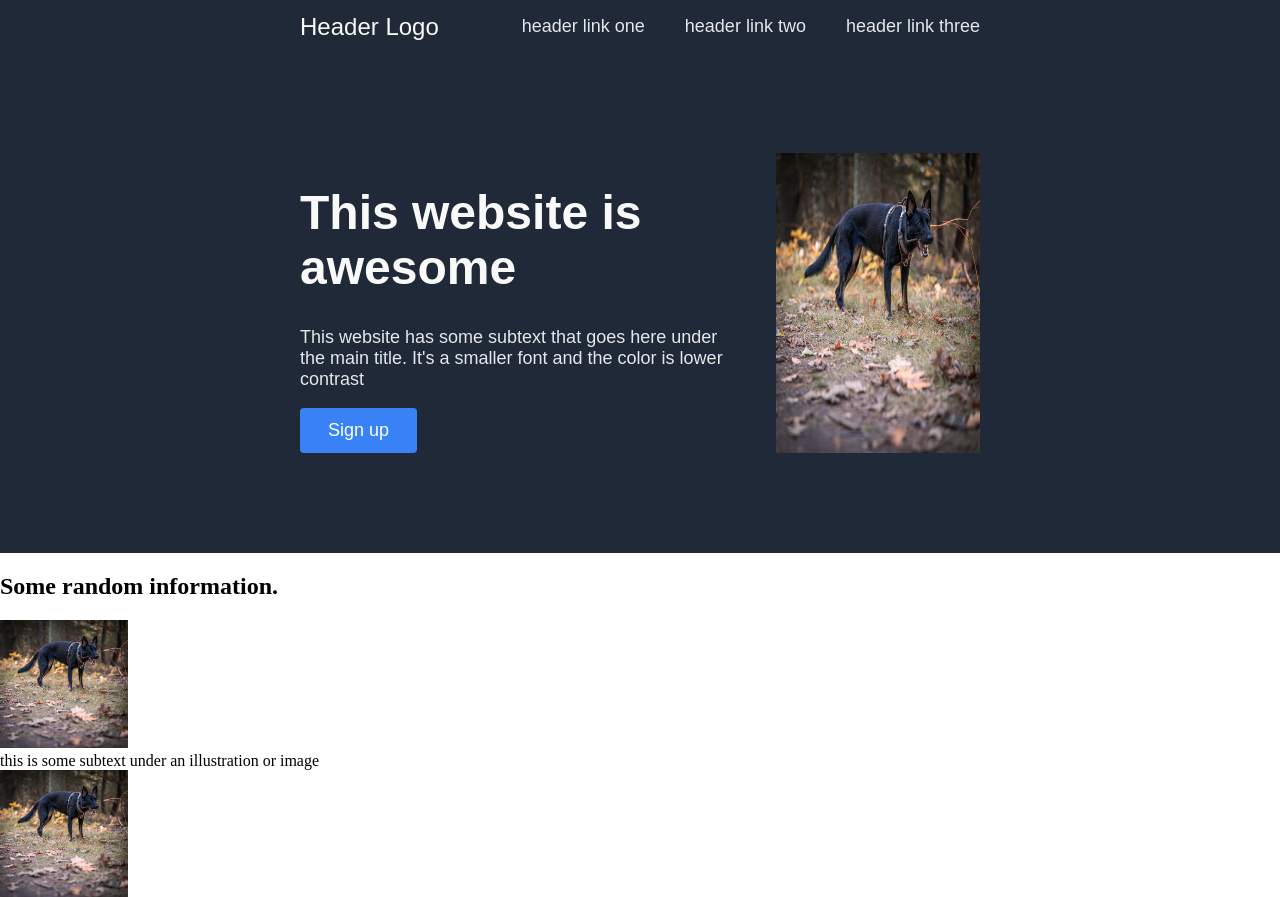
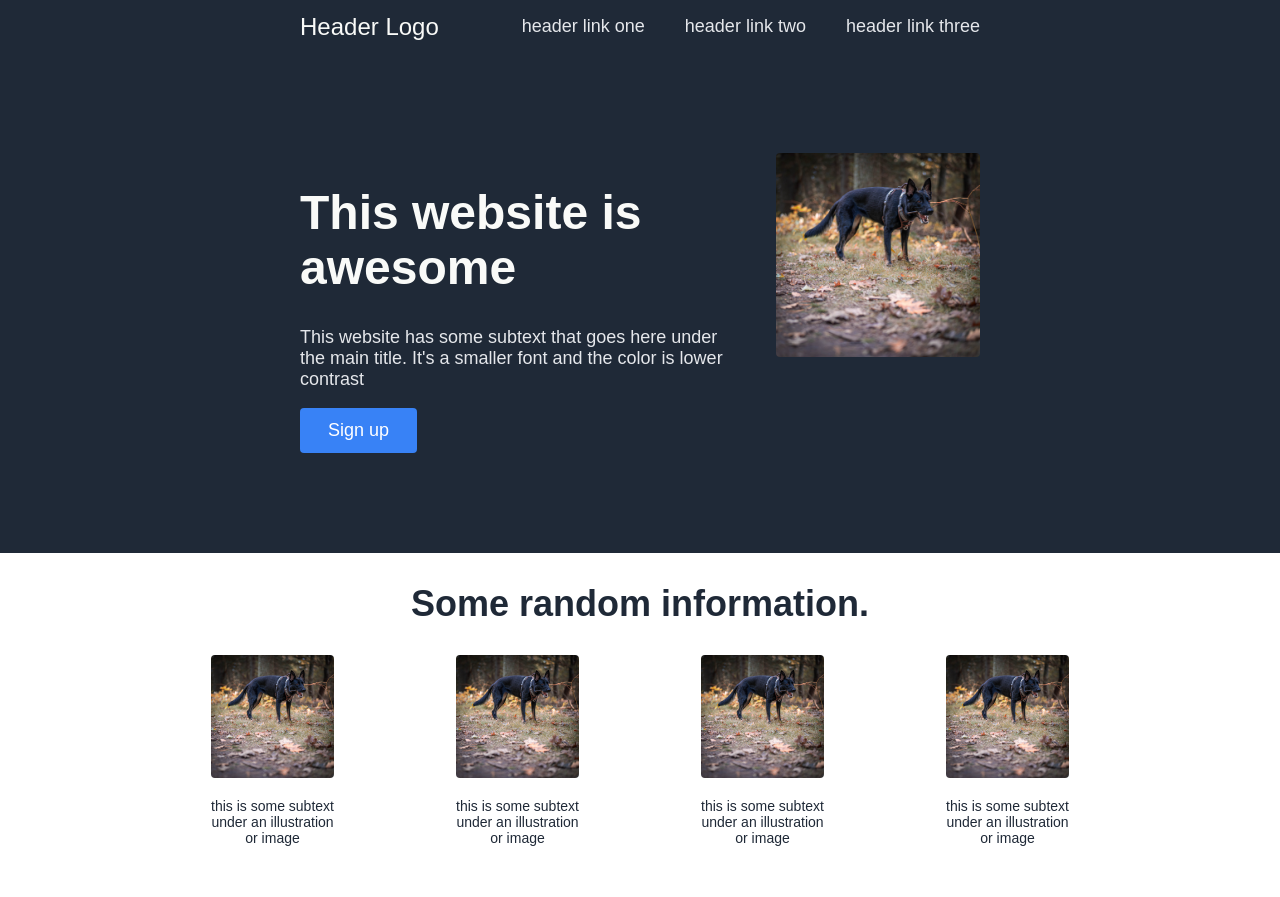
Before and after one commit to philtodisco/HTML-CSS-Landing-Page, a plain HTML site: page index.html in a window 1280 px wide. Shown: the top 897 px of the page. Drawn offline with Linux system fonts and the light colour scheme.

Commit message:
.section2 layout

```diff
--- a/styles.css
+++ b/styles.css
@@ -1,6 +1,9 @@
+body {
+    font-family: sans-serif;
+}
+
 .section1 {
     background-color: #1f2937;
-    font-family: sans-serif ;
 }
 
 .header {
@@ -73,8 +76,41 @@ p {
 
 .hunter1 {
     width: 30%;
+    height: 30%;
+    border-radius: 4px;
+}
+
+.section2 {
+    margin-bottom: 100px;
+}
+
+h2 {
+    display: flex;
+    justify-content: center;
+    font-size: 36px;
+    color: #1f2937;
+    font-weight: bolder;
+}
+
+.container2 {
+    display: flex;
+    margin: 0px 150px 0px 150px;
+}
+
+.imagecontainer {
+    display: flex;
+    flex-direction: column;
+    align-items: center;
 }
 
 .thumbnail {
-    width: 10%;
+    width: 50%;
+    border-radius: 4px;
 }
+
+.imagetext {
+    text-align: center;
+    padding: 20px 60px 0px 60px;
+    font-size: 14px;
+    color: #1f2937;
+}
```
